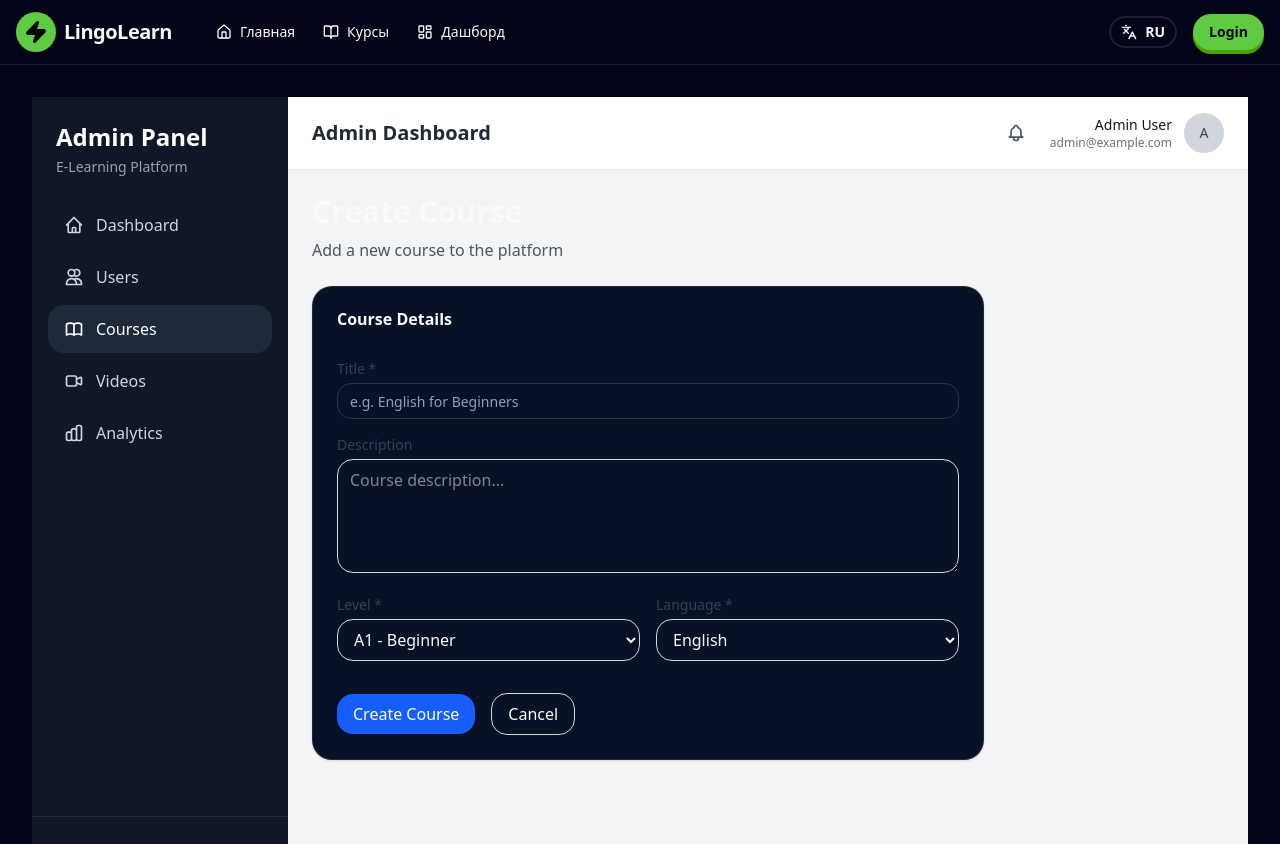
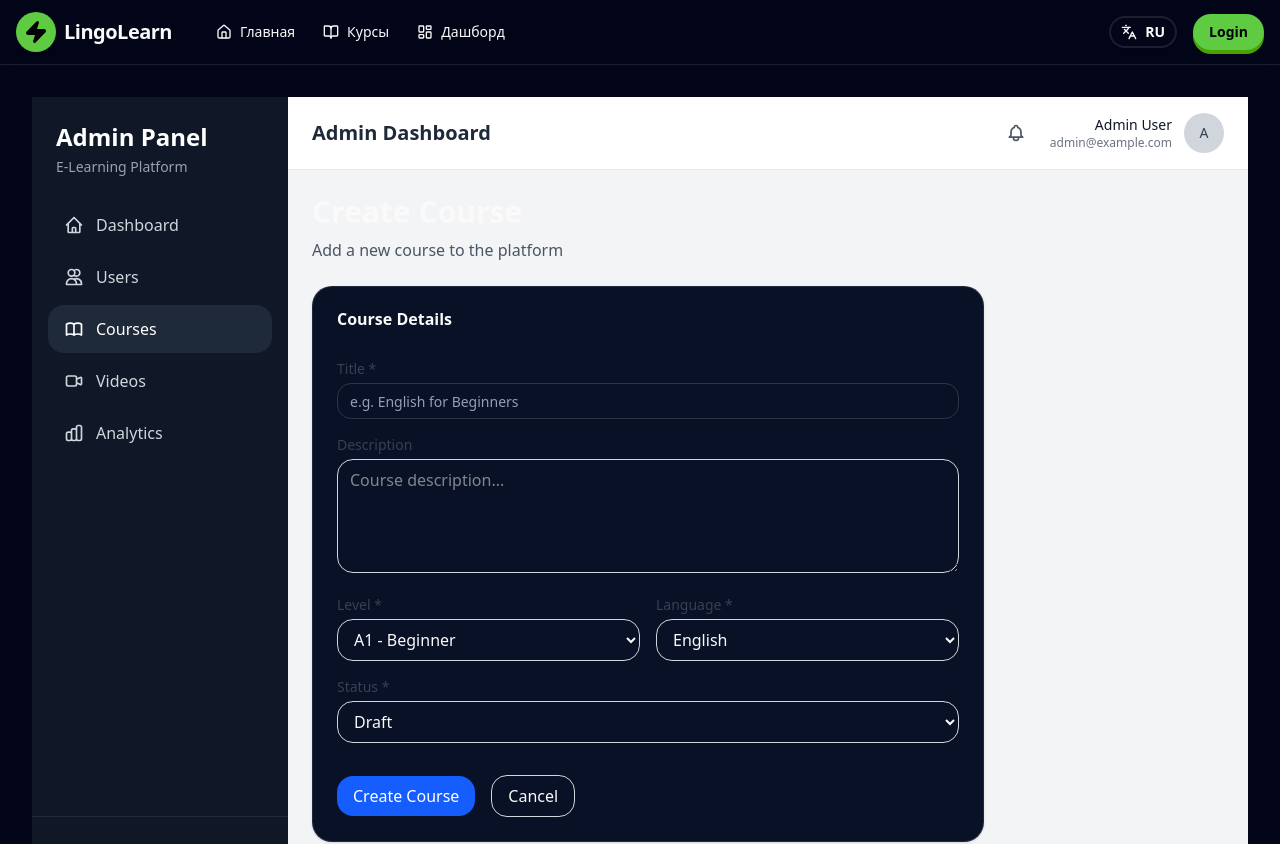
Before and after one commit to aziztwelve/eng_next, a Next.js app: page /admin/courses/new in a window 1280 px wide. Shown: the top 844 px of the page. Built offline with nearby package versions, Linux system fonts and the light colour scheme; no server answers.

Commit message:
Add status field to course creation form (draft/published)

```diff
--- a/src/app/admin/courses/new/page.tsx
+++ b/src/app/admin/courses/new/page.tsx
@@ -12,6 +12,7 @@ export default function NewCoursePage() {
   const [description, setDescription] = useState('');
   const [level, setLevel] = useState('A1');
   const [language, setLanguage] = useState('en');
+  const [status, setStatus] = useState('draft');
   const [saving, setSaving] = useState(false);
   const [error, setError] = useState('');
 
@@ -126,6 +127,22 @@ export default function NewCoursePage() {
               </div>
             </div>
 
+            <div>
+              <label htmlFor="status" className="block text-sm font-medium text-gray-700 mb-1">
+                Status *
+              </label>
+              <select
+                id="status"
+                value={status}
+                onChange={(e) => setStatus(e.target.value)}
+                disabled={saving}
+                className="w-full px-3 py-2 border border-gray-300 rounded-lg focus:outline-none focus:ring-2 focus:ring-blue-500"
+              >
+                <option value="draft">Draft</option>
+                <option value="published">Published</option>
+              </select>
+            </div>
+
             <div className="flex items-center space-x-4 pt-4">
               <button
                 type="submit"
```
